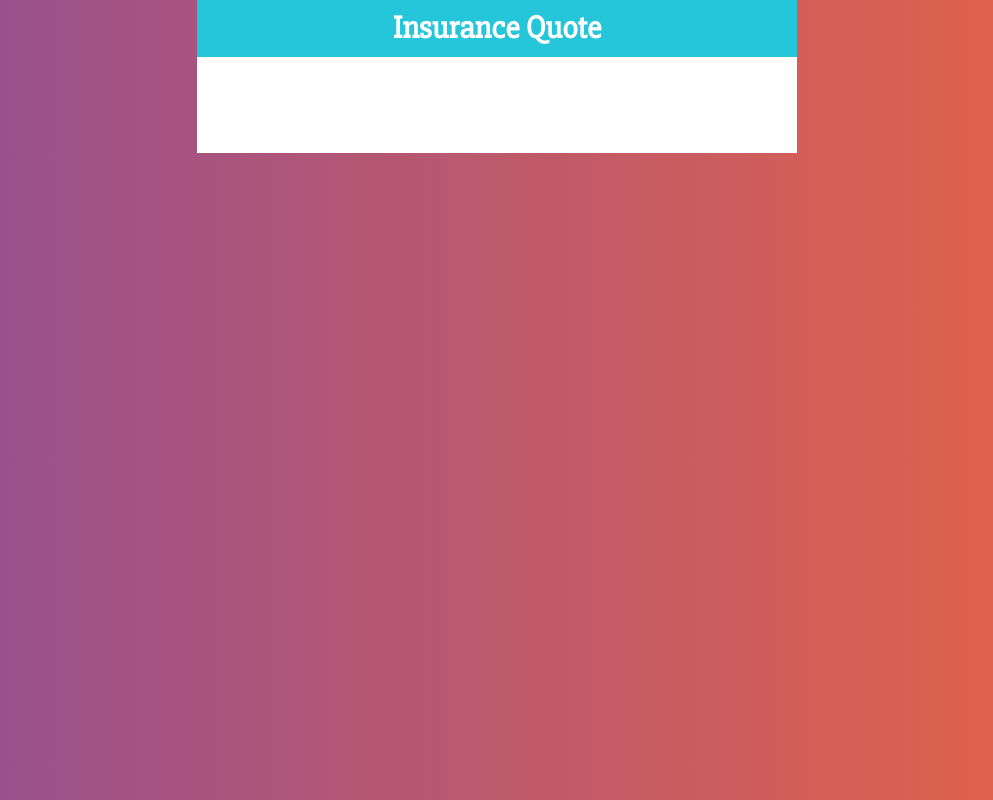
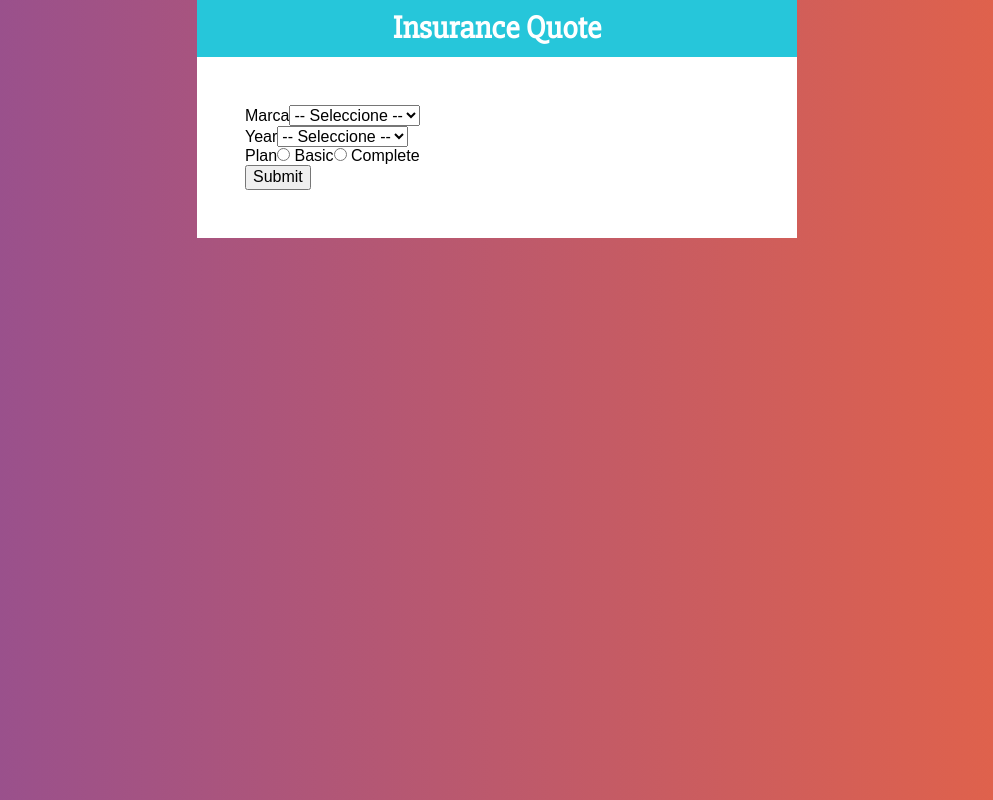
Before and after one commit to wmezadev/insurance-quote, a React (Create React App) app: page / in a window 1280 px wide. Shown: the whole page, without its empty margins (143-1136 px from the left). Built offline with nearby package versions, Linux system fonts and the light colour scheme.

Commit message:
Feat - Create form component

```diff
--- a/src/App.js
+++ b/src/App.js
@@ -1,5 +1,6 @@
 import React from 'react';
 import Header from './components/Header';
+import Form from './components/Form';
 import styled from '@emotion/styled';
 
 const Container = styled.div`
@@ -19,7 +20,9 @@ function App() {
         title="Insurance Quote"
       />
       <FormContainer>
+        <Form
 
+        />
       </FormContainer>
     </Container>
   );
--- /dev/null
+++ b/src/components/Form.jsx
@@ -0,0 +1,50 @@
+import React from 'react';
+
+const Form = () => {
+    const brands = ['american', 'european', 'asian'];
+
+    let years = [];
+    const currentYear = parseInt(new Date().getFullYear());
+    for(let i = currentYear+2; i>=2012; i--){
+        years.push(i);
+    }
+
+    return (
+        <form>
+            <div>
+                <label>Marca</label>
+                <select>
+                    <option value="">-- Seleccione --</option>
+                    { brands.map( brand => (
+                        <option value={brand}>{brand}</option>
+                    )) }
+                </select>
+            </div>
+            <div>
+                <label>Year</label>
+                <select>
+                    <option value="">-- Seleccione --</option>
+                    { years.map( year => (
+                        <option value={year}>{year}</option>
+                    ))}
+                </select>
+            </div>
+            <div>
+                <label>Plan</label>
+                <input
+                    type="radio"
+                    name="plan"
+                    value="Basic"
+                /> Basic
+                <input
+                    type="radio"
+                    name="plan"
+                    value="Complete"
+                /> Complete
+            </div>
+            <button type="button">Submit</button>
+        </form>
+     );
+}
+
+export default Form;
```
